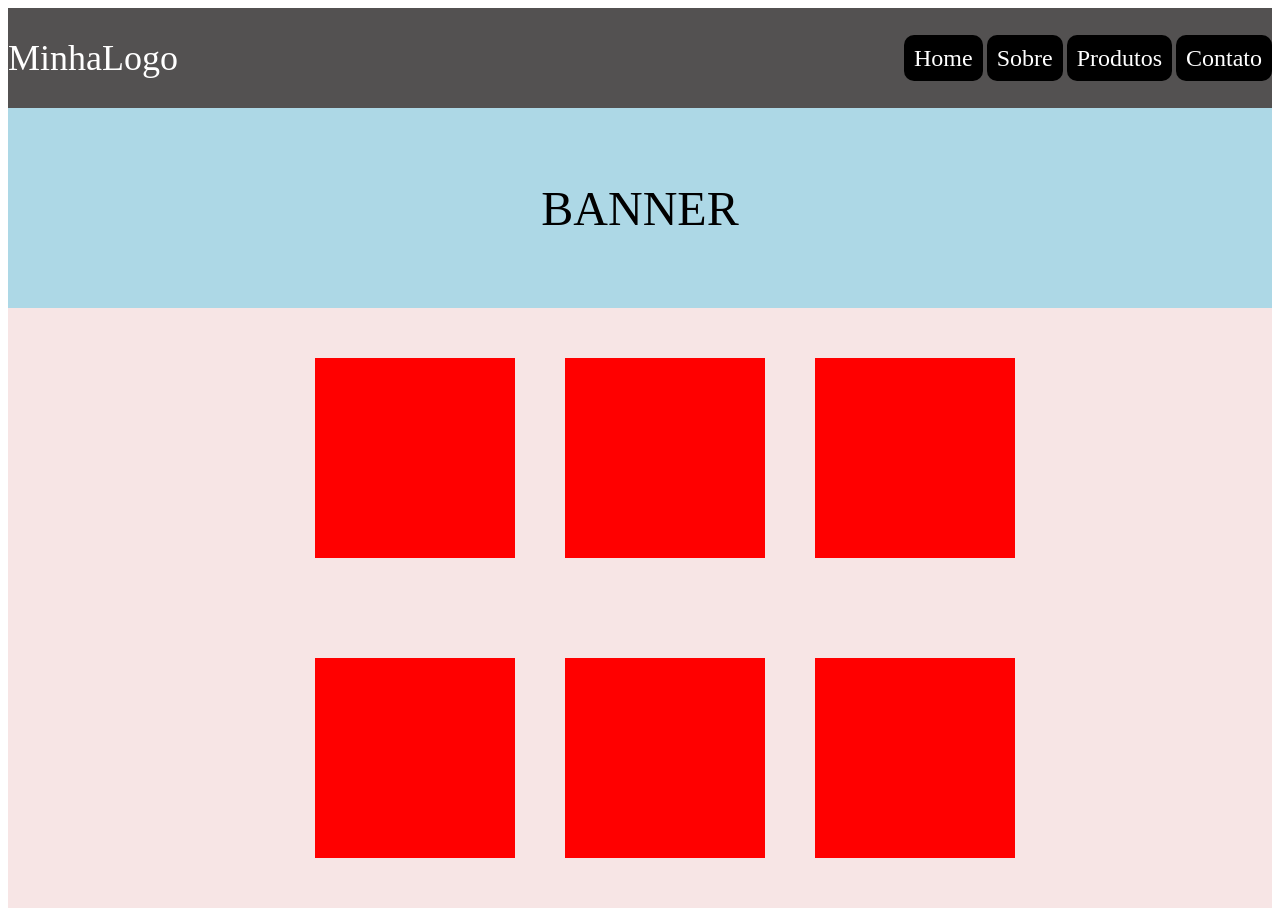
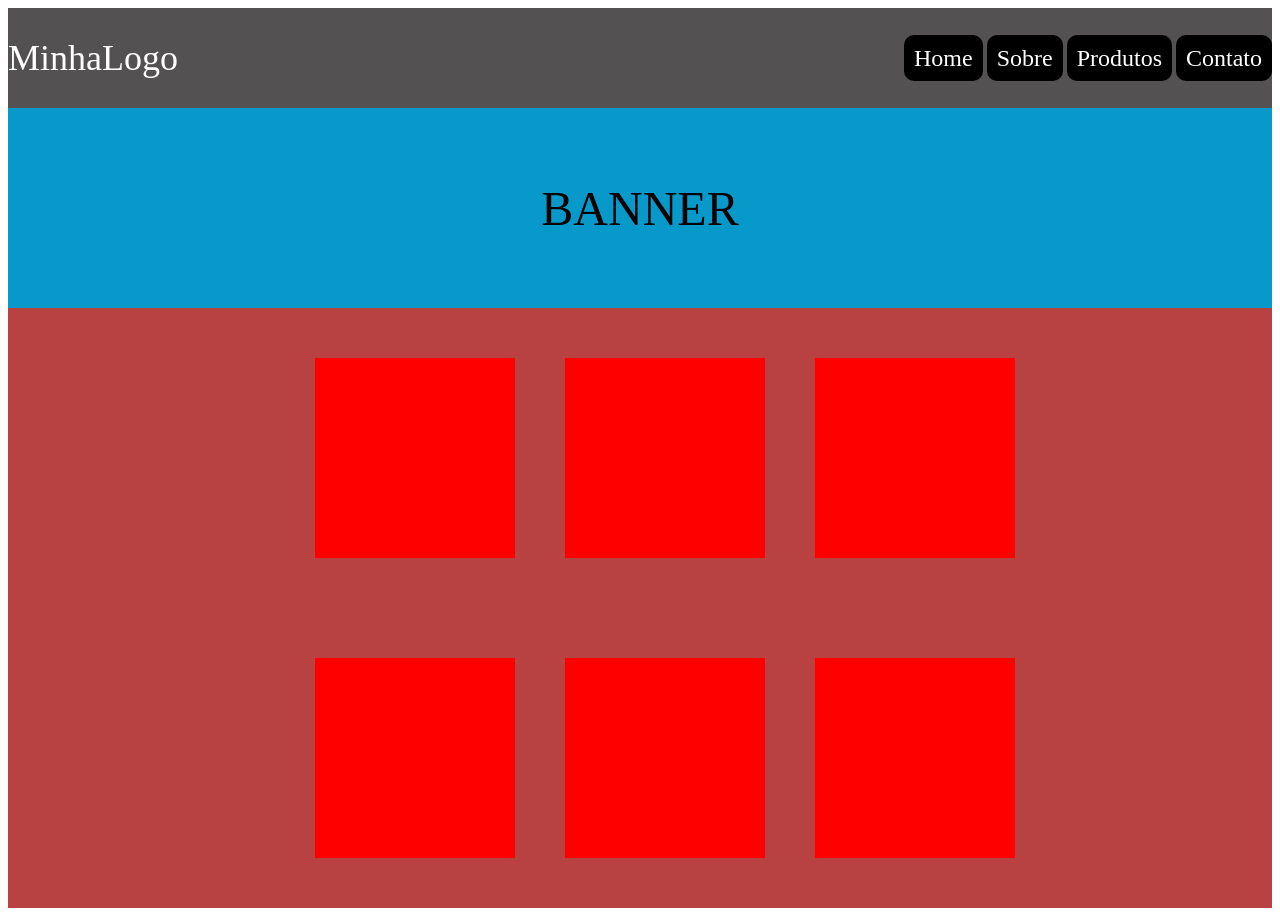
Before and after one commit to OsmarLopes99/Curso-JS, a plain HTML site: page CSS/Ex011/index.html in a window 1280 px wide. Drawn offline with Linux system fonts and the light colour scheme.

Commit message:
aletrando CSS do exercicio 010

```diff
--- a/CSS/Ex011/estilos.css
+++ b/CSS/Ex011/estilos.css
@@ -34,7 +34,7 @@
         }
 
         #banner {
-            background-color: lightblue;
+            background-color: rgb(6, 153, 202);
             height: 200px;
             display: flex;
             justify-content: center;
@@ -46,7 +46,7 @@
         }
 
         #cards{
-            background-color: rgb(247, 229, 229);
+            background-color: rgb(184, 66, 66);
             height: 300px;
             display: flex;
             justify-content: center;
```
